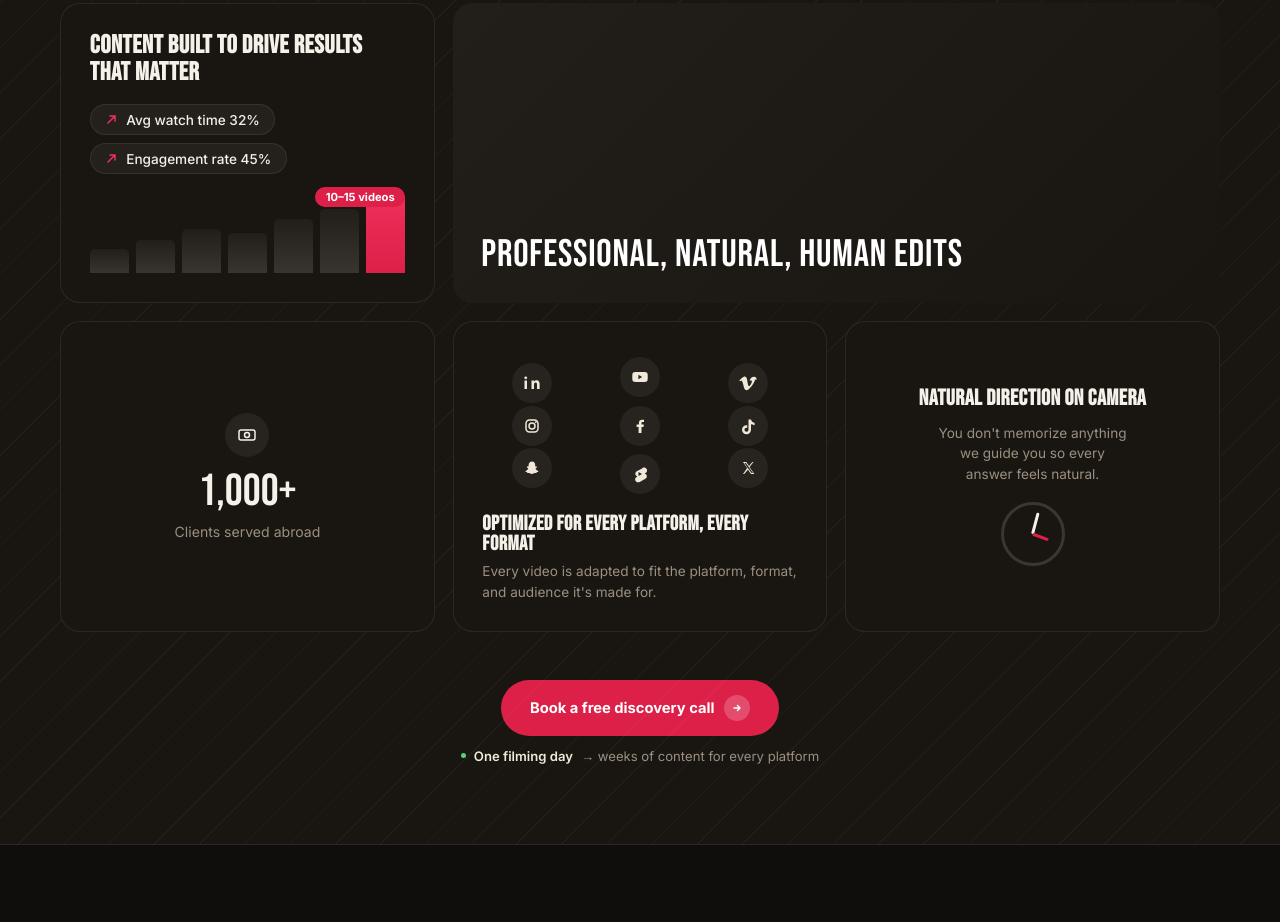
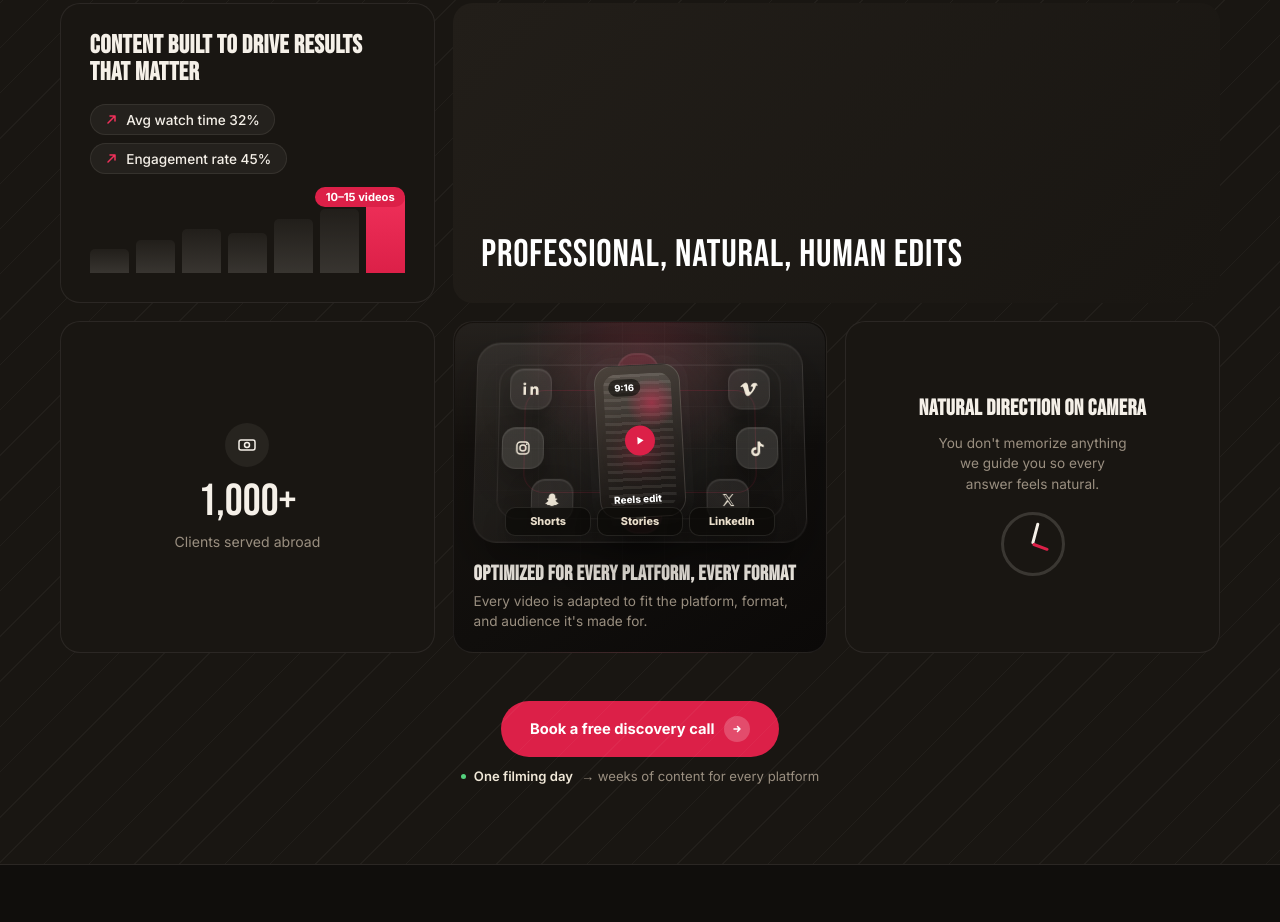
Before and after one commit to talkerstein-consulting/doodle-noodle, an Astro site: page / in a window 1280 px wide. Shown: the part 2597-3519 px from the top of the page. Built offline with nearby package versions, Linux system fonts and the light colour scheme; Astro itself is replaced by a stand-in of ours; no server answers; a script that the page names is missing; a web font is replaced by a local one.

Commit message:
Redesign platform bento card

```diff
--- a/src/pages/index.astro
+++ b/src/pages/index.astro
@@ -150,16 +150,28 @@ import BaseLayout from '../layouts/BaseLayout.astro';
 
       <!-- MIDDLE-BOTTOM: platforms card (spans 2 rows) -->
       <div class="bento-card b-platforms rv">
-        <div class="plat-cloud">
-          <span class="plat-ico" title="LinkedIn"><svg width="18" height="18" viewBox="0 0 18 18" fill="currentColor"><path d="M4 6.5H1.5V15H4V6.5zM2.75 5.3a1.45 1.45 0 100-2.9 1.45 1.45 0 000 2.9zM16.5 15h-2.5v-4.2c0-1-.02-2.3-1.4-2.3s-1.6 1.1-1.6 2.2V15H8.5V6.5H11v1.16h.03c.35-.66 1.2-1.36 2.46-1.36 2.63 0 3.12 1.73 3.12 3.98V15z"/></svg></span>
-          <span class="plat-ico" title="YouTube"><svg width="18" height="18" viewBox="0 0 18 18" fill="currentColor"><path d="M16.5 5.6a1.9 1.9 0 00-1.35-1.35C13.95 4 9 4 9 4s-4.95 0-6.15.25A1.9 1.9 0 001.5 5.6 19.8 19.8 0 001.25 9c0 1.15.08 2.3.25 3.4a1.9 1.9 0 001.35 1.35C4.05 14 9 14 9 14s4.95 0 6.15-.25a1.9 1.9 0 001.35-1.35c.17-1.1.25-2.25.25-3.4s-.08-2.3-.25-3.4zM7.4 11.2V6.8L11.2 9l-3.8 2.2z"/></svg></span>
-          <span class="plat-ico" title="Vimeo"><svg width="18" height="18" viewBox="0 0 18 18" fill="currentColor"><path d="M16 5.6c-.07 1.55-1.15 3.68-3.24 6.37C10.6 14.78 8.8 16.2 7.34 16.2c-.9 0-1.67-.84-2.3-2.5-.42-1.55-.84-3.1-1.26-4.65-.47-1.66-.97-2.5-1.5-2.5-.12 0-.52.24-1.2.72L.32 6.3c.85-.75 1.7-1.5 2.53-2.25 1.15-1 2-1.52 2.6-1.58 1.4-.13 2.26.83 2.58 2.88.35 2.2.6 3.58.73 4.12.4 1.8.83 2.7 1.3 2.7.37 0 .92-.58 1.66-1.74.73-1.16 1.12-2.04 1.17-2.65.1-.92-.27-1.38-1.1-1.38-.4 0-.8.1-1.22.27.8-2.63 2.34-3.9 4.6-3.84 1.67.05 2.46 1.14 2.36 3.26z"/></svg></span>
-          <span class="plat-ico" title="Instagram"><svg width="18" height="18" viewBox="0 0 18 18" fill="none"><rect x="3" y="3" width="12" height="12" rx="3.5" stroke="currentColor" stroke-width="1.5"/><circle cx="9" cy="9" r="3" stroke="currentColor" stroke-width="1.5"/><circle cx="12.8" cy="5.2" r="0.9" fill="currentColor"/></svg></span>
-          <span class="plat-ico" title="Facebook"><svg width="18" height="18" viewBox="0 0 18 18" fill="currentColor"><path d="M10.5 16v-6h2l.4-2.4h-2.4V6.1c0-.7.2-1.18 1.2-1.18h1.3V2.8c-.23-.03-1-.1-1.9-.1-1.9 0-3.2 1.16-3.2 3.28V7.6H5.6V10h2v6h2.9z"/></svg></span>
-          <span class="plat-ico" title="TikTok"><svg width="18" height="18" viewBox="0 0 18 18" fill="currentColor"><path d="M12 2.5c.3 2 1.8 3.2 3.6 3.3v2.5c-1.4 0-2.7-.45-3.6-1.2v5.6c0 2.5-2 4.5-4.5 4.5S3 15.2 3 12.7s2-4.5 4.5-4.5c.27 0 .53.02.78.07v2.6c-.25-.1-.5-.15-.78-.15-1.13 0-2 .9-2 2s.87 2 2 2 2-.9 2-2V2.5H12z"/></svg></span>
-          <span class="plat-ico" title="Snapchat"><svg width="18" height="18" viewBox="0 0 18 18" fill="currentColor"><path d="M9 2.5c1.9 0 3.2 1.5 3.2 3.4 0 .6 0 1.1.1 1.5.3.2.7.2 1 .1.5-.1.9.5.5.9-.3.3-1 .5-1.2.9-.2.6 1.3 2.4 2.6 2.7.3.1.3.5 0 .7-.5.3-1.4.3-1.7.7-.1.2 0 .6-.3.7-.4.1-1-.3-1.7-.1-.6.2-1.1 1-2.6 1s-2-.8-2.6-1c-.7-.2-1.3.2-1.7.1-.3-.1-.2-.5-.3-.7-.3-.4-1.2-.4-1.7-.7-.3-.2-.3-.6 0-.7 1.3-.3 2.8-2.1 2.6-2.7-.2-.4-.9-.6-1.2-.9-.4-.4 0-1 .5-.9.3.1.7.1 1-.1.1-.4.1-.9.1-1.5C5.8 4 7.1 2.5 9 2.5z"/></svg></span>
-          <span class="plat-ico" title="YouTube Shorts"><svg width="18" height="18" viewBox="0 0 18 18" fill="currentColor"><path d="M11.5 3.2L5.8 6.3c-1.5.8-1.9 2.6-1 4 .4.6 1 1 1.7 1.2l-.9.5c-1.5.8-1.9 2.6-1 4s2.7 1.7 4.1.9l5.7-3.1c1.5-.8 1.9-2.6 1-4-.4-.6-1-1-1.7-1.2l.9-.5c1.5-.8 1.9-2.6 1-4s-2.6-1.9-4.1-1.1zM7.5 11V7l3.5 2-3.5 2z"/></svg></span>
-          <span class="plat-ico" title="X"><svg width="16" height="16" viewBox="0 0 16 16" fill="currentColor"><path d="M9.5 7l4-5h-1.2L9 5.9 6.3 2H3l4.2 6L3 14h1.2L8 9.7l3 4.3h3.3L9.5 7zm-1.3 1.5l-.5-.6L4.5 3h1.4l3 4.3.5.6 3.6 5.1h-1.4L8.2 8.5z"/></svg></span>
+        <div class="plat-system" aria-hidden="true">
+          <div class="plat-orbit">
+            <span class="plat-ico plat-ico--ln" title="LinkedIn"><svg width="18" height="18" viewBox="0 0 18 18" fill="currentColor"><path d="M4 6.5H1.5V15H4V6.5zM2.75 5.3a1.45 1.45 0 100-2.9 1.45 1.45 0 000 2.9zM16.5 15h-2.5v-4.2c0-1-.02-2.3-1.4-2.3s-1.6 1.1-1.6 2.2V15H8.5V6.5H11v1.16h.03c.35-.66 1.2-1.36 2.46-1.36 2.63 0 3.12 1.73 3.12 3.98V15z"/></svg></span>
+            <span class="plat-ico plat-ico--yt" title="YouTube"><svg width="18" height="18" viewBox="0 0 18 18" fill="currentColor"><path d="M16.5 5.6a1.9 1.9 0 00-1.35-1.35C13.95 4 9 4 9 4s-4.95 0-6.15.25A1.9 1.9 0 001.5 5.6 19.8 19.8 0 001.25 9c0 1.15.08 2.3.25 3.4a1.9 1.9 0 001.35 1.35C4.05 14 9 14 9 14s4.95 0 6.15-.25a1.9 1.9 0 001.35-1.35c.17-1.1.25-2.25.25-3.4s-.08-2.3-.25-3.4zM7.4 11.2V6.8L11.2 9l-3.8 2.2z"/></svg></span>
+            <span class="plat-ico plat-ico--vm" title="Vimeo"><svg width="18" height="18" viewBox="0 0 18 18" fill="currentColor"><path d="M16 5.6c-.07 1.55-1.15 3.68-3.24 6.37C10.6 14.78 8.8 16.2 7.34 16.2c-.9 0-1.67-.84-2.3-2.5-.42-1.55-.84-3.1-1.26-4.65-.47-1.66-.97-2.5-1.5-2.5-.12 0-.52.24-1.2.72L.32 6.3c.85-.75 1.7-1.5 2.53-2.25 1.15-1 2-1.52 2.6-1.58 1.4-.13 2.26.83 2.58 2.88.35 2.2.6 3.58.73 4.12.4 1.8.83 2.7 1.3 2.7.37 0 .92-.58 1.66-1.74.73-1.16 1.12-2.04 1.17-2.65.1-.92-.27-1.38-1.1-1.38-.4 0-.8.1-1.22.27.8-2.63 2.34-3.9 4.6-3.84 1.67.05 2.46 1.14 2.36 3.26z"/></svg></span>
+            <span class="plat-ico plat-ico--ig" title="Instagram"><svg width="18" height="18" viewBox="0 0 18 18" fill="none"><rect x="3" y="3" width="12" height="12" rx="3.5" stroke="currentColor" stroke-width="1.5"/><circle cx="9" cy="9" r="3" stroke="currentColor" stroke-width="1.5"/><circle cx="12.8" cy="5.2" r="0.9" fill="currentColor"/></svg></span>
+            <span class="plat-ico plat-ico--fb" title="Facebook"><svg width="18" height="18" viewBox="0 0 18 18" fill="currentColor"><path d="M10.5 16v-6h2l.4-2.4h-2.4V6.1c0-.7.2-1.18 1.2-1.18h1.3V2.8c-.23-.03-1-.1-1.9-.1-1.9 0-3.2 1.16-3.2 3.28V7.6H5.6V10h2v6h2.9z"/></svg></span>
+            <span class="plat-ico plat-ico--tt" title="TikTok"><svg width="18" height="18" viewBox="0 0 18 18" fill="currentColor"><path d="M12 2.5c.3 2 1.8 3.2 3.6 3.3v2.5c-1.4 0-2.7-.45-3.6-1.2v5.6c0 2.5-2 4.5-4.5 4.5S3 15.2 3 12.7s2-4.5 4.5-4.5c.27 0 .53.02.78.07v2.6c-.25-.1-.5-.15-.78-.15-1.13 0-2 .9-2 2s.87 2 2 2 2-.9 2-2V2.5H12z"/></svg></span>
+            <span class="plat-ico plat-ico--sc" title="Snapchat"><svg width="18" height="18" viewBox="0 0 18 18" fill="currentColor"><path d="M9 2.5c1.9 0 3.2 1.5 3.2 3.4 0 .6 0 1.1.1 1.5.3.2.7.2 1 .1.5-.1.9.5.5.9-.3.3-1 .5-1.2.9-.2.6 1.3 2.4 2.6 2.7.3.1.3.5 0 .7-.5.3-1.4.3-1.7.7-.1.2 0 .6-.3.7-.4.1-1-.3-1.7-.1-.6.2-1.1 1-2.6 1s-2-.8-2.6-1c-.7-.2-1.3.2-1.7.1-.3-.1-.2-.5-.3-.7-.3-.4-1.2-.4-1.7-.7-.3-.2-.3-.6 0-.7 1.3-.3 2.8-2.1 2.6-2.7-.2-.4-.9-.6-1.2-.9-.4-.4 0-1 .5-.9.3.1.7.1 1-.1.1-.4.1-.9.1-1.5C5.8 4 7.1 2.5 9 2.5z"/></svg></span>
+            <span class="plat-ico plat-ico--sh" title="YouTube Shorts"><svg width="18" height="18" viewBox="0 0 18 18" fill="currentColor"><path d="M11.5 3.2L5.8 6.3c-1.5.8-1.9 2.6-1 4 .4.6 1 1 1.7 1.2l-.9.5c-1.5.8-1.9 2.6-1 4s2.7 1.7 4.1.9l5.7-3.1c1.5-.8 1.9-2.6 1-4-.4-.6-1-1-1.7-1.2l.9-.5c1.5-.8 1.9-2.6 1-4s-2.6-1.9-4.1-1.1zM7.5 11V7l3.5 2-3.5 2z"/></svg></span>
+            <span class="plat-ico plat-ico--x" title="X"><svg width="16" height="16" viewBox="0 0 16 16" fill="currentColor"><path d="M9.5 7l4-5h-1.2L9 5.9 6.3 2H3l4.2 6L3 14h1.2L8 9.7l3 4.3h3.3L9.5 7zm-1.3 1.5l-.5-.6L4.5 3h1.4l3 4.3.5.6 3.6 5.1h-1.4L8.2 8.5z"/></svg></span>
+          </div>
+          <div class="plat-frame">
+            <span class="plat-frame__tag">9:16</span>
+            <span class="plat-frame__caption">Reels edit</span>
+            <span class="plat-frame__play"><svg width="14" height="14" viewBox="0 0 14 14" fill="currentColor"><path d="M4.5 3.2v7.6L10.6 7 4.5 3.2z"/></svg></span>
+          </div>
+          <div class="plat-strip">
+            <span>Shorts</span>
+            <span>Stories</span>
+            <span>LinkedIn</span>
+          </div>
         </div>
         <h3>Optimized for every platform, every format</h3>
         <p>Every video is adapted to fit the platform, format, and audience it's made for.</p>
--- a/src/styles/global.css
+++ b/src/styles/global.css
@@ -221,6 +221,7 @@ section{position:relative}
 @media(max-width:560px){
   .b-stats,.b-image,.b-rev,.b-platforms,.b-quick{grid-column:1;grid-row:auto}
   .b-image{min-height:220px}
+  .b-platforms{min-height:340px}
 }
 .b-dark{background:#0c0a08;border-color:rgba(245,240,232,.06)}
 /* stats card */
@@ -241,13 +242,175 @@ section{position:relative}
 .b-image .bi-grad{position:absolute;inset:0;border-radius:20px;background:linear-gradient(to top,rgba(12,10,8,.88) 0%,rgba(12,10,8,.2) 50%,transparent 100%);z-index:1}
 .b-image .bi-cap{position:absolute;bottom:1.4rem;left:1.6rem;right:1.6rem;z-index:2;font-family:'Bebas Neue',sans-serif;font-size:clamp(1.4rem,2.8vw,2.2rem);letter-spacing:.02em;line-height:1;color:#fff}
 /* platforms card */
-.plat-cloud{flex:1;display:grid;grid-template-columns:repeat(3,1fr);gap:.55rem;align-content:center;justify-items:center;padding:.4rem 0 1.2rem;min-height:140px}
-.plat-ico{width:40px;height:40px;border-radius:50%;background:rgba(245,240,232,.06);display:flex;align-items:center;justify-content:center;color:var(--cream);transition:transform .25s,background .25s}
-.plat-ico:hover{transform:translateY(-3px);background:var(--orange);color:#fff}
-.plat-ico:nth-child(1){transform:translateY(6px)}
-.plat-ico:nth-child(3){transform:translateY(6px)}
-.plat-ico:nth-child(7){transform:translateY(-6px)}
-.plat-ico:nth-child(9){transform:translateY(-6px)}
+.b-platforms{
+  min-height:320px;
+  padding:1.25rem;
+  isolation:isolate;
+  background:
+    radial-gradient(circle at 50% 8%,rgba(240,48,90,.16),transparent 34%),
+    linear-gradient(145deg,#17130f 0%,#100e0c 56%,#0b0908 100%);
+}
+.b-platforms::before{
+  content:"";
+  position:absolute;
+  inset:0;
+  z-index:-1;
+  background-image:
+    linear-gradient(rgba(245,240,232,.04) 1px,transparent 1px),
+    linear-gradient(90deg,rgba(245,240,232,.04) 1px,transparent 1px);
+  background-size:42px 42px;
+  mask-image:radial-gradient(circle at 50% 32%,#000 0%,transparent 72%);
+}
+.b-platforms::after{
+  content:"";
+  position:absolute;
+  inset:1px;
+  z-index:-1;
+  border-radius:19px;
+  background:linear-gradient(180deg,rgba(255,255,255,.06),transparent 38%);
+  pointer-events:none;
+}
+.plat-system{
+  position:relative;
+  flex:1;
+  min-height:210px;
+  margin:-.35rem -.15rem 1.1rem;
+  perspective:820px;
+}
+.plat-orbit{
+  position:absolute;
+  inset:.25rem;
+  border-radius:24px;
+  background:
+    linear-gradient(145deg,rgba(245,240,232,.08),rgba(245,240,232,.018)),
+    radial-gradient(circle at 50% 42%,rgba(245,240,232,.08),transparent 52%);
+  border:1px solid rgba(245,240,232,.08);
+  box-shadow:inset 0 1px 0 rgba(255,255,255,.05),0 22px 50px rgba(0,0,0,.28);
+  transform:rotateX(8deg);
+}
+.plat-orbit::before,.plat-orbit::after{
+  content:"";
+  position:absolute;
+  inset:22px;
+  border:1px solid rgba(245,240,232,.08);
+  border-radius:20px;
+}
+.plat-orbit::after{inset:48px;border-color:rgba(240,48,90,.16)}
+.plat-ico{
+  position:absolute;
+  z-index:2;
+  width:42px;
+  height:42px;
+  border-radius:14px;
+  background:rgba(245,240,232,.08);
+  display:flex;
+  align-items:center;
+  justify-content:center;
+  color:var(--cream);
+  border:1px solid rgba(245,240,232,.1);
+  box-shadow:0 14px 28px rgba(0,0,0,.28),inset 0 1px 0 rgba(255,255,255,.08);
+  transition:transform .25s,background .25s,border-color .25s;
+}
+.plat-ico:hover{transform:translateY(-4px) scale(1.04);background:var(--orange);border-color:rgba(255,255,255,.2);color:#fff}
+.plat-ico--ln{left:10%;top:13%}
+.plat-ico--yt{left:43%;top:5%;border-radius:18px;background:rgba(240,48,90,.16)}
+.plat-ico--vm{right:10%;top:13%}
+.plat-ico--ig{left:8%;top:43%;background:rgba(245,240,232,.12)}
+.plat-ico--fb{left:44%;top:38%}
+.plat-ico--tt{right:8%;top:43%;background:rgba(245,240,232,.12)}
+.plat-ico--sc{left:17%;bottom:10%}
+.plat-ico--sh{left:44%;bottom:4%;border-radius:18px;background:rgba(240,48,90,.14)}
+.plat-ico--x{right:17%;bottom:10%}
+.plat-frame{
+  position:absolute;
+  left:50%;
+  top:50%;
+  z-index:3;
+  width:86px;
+  aspect-ratio:9/16;
+  transform:translate(-50%,-50%) rotate(-3deg);
+  border-radius:18px;
+  background:
+    linear-gradient(180deg,rgba(245,240,232,.16),rgba(245,240,232,.03)),
+    linear-gradient(145deg,#2a211a,#15110e 62%,#0b0908);
+  border:1px solid rgba(245,240,232,.14);
+  box-shadow:0 24px 60px rgba(0,0,0,.48),0 0 0 8px rgba(245,240,232,.025);
+  overflow:hidden;
+}
+.plat-frame::before{
+  content:"";
+  position:absolute;
+  inset:8px;
+  border-radius:13px;
+  background:
+    radial-gradient(circle at 70% 22%,rgba(240,48,90,.55),transparent 22%),
+    linear-gradient(180deg,rgba(245,240,232,.12),transparent 42%),
+    repeating-linear-gradient(180deg,rgba(245,240,232,.1) 0 3px,transparent 3px 8px);
+  opacity:.9;
+}
+.plat-frame__tag,.plat-frame__caption,.plat-frame__play{position:absolute;z-index:2}
+.plat-frame__tag{
+  top:13px;
+  left:13px;
+  padding:.18rem .38rem;
+  border-radius:999px;
+  background:rgba(12,10,8,.62);
+  color:#fff;
+  font-size:.58rem;
+  font-weight:800;
+}
+.plat-frame__caption{
+  left:13px;
+  right:13px;
+  bottom:12px;
+  color:#fff;
+  font-size:.62rem;
+  font-weight:800;
+}
+.plat-frame__play{
+  left:50%;
+  top:50%;
+  width:30px;
+  height:30px;
+  transform:translate(-50%,-50%);
+  border-radius:50%;
+  display:flex;
+  align-items:center;
+  justify-content:center;
+  color:#fff;
+  background:var(--orange);
+  box-shadow:0 10px 24px rgba(220,32,72,.36);
+}
+.plat-strip{
+  position:absolute;
+  left:50%;
+  bottom:10px;
+  z-index:4;
+  width:min(92%,270px);
+  transform:translateX(-50%);
+  display:grid;
+  grid-template-columns:repeat(3,1fr);
+  gap:.35rem;
+}
+.plat-strip span{
+  min-width:0;
+  padding:.42rem .4rem;
+  border-radius:10px;
+  background:rgba(12,10,8,.72);
+  border:1px solid rgba(245,240,232,.1);
+  color:#E8DDCA;
+  text-align:center;
+  font-size:.68rem;
+  font-weight:800;
+  box-shadow:0 10px 24px rgba(0,0,0,.2);
+}
+@media(max-width:900px) and (min-width:561px){
+  .plat-system{min-height:190px}
+  .plat-ico{width:38px;height:38px;border-radius:13px}
+  .plat-frame{width:76px}
+  .plat-strip{bottom:8px}
+  .plat-strip span{font-size:.62rem}
+}
 .b-platforms h3{font-family:'Bebas Neue',sans-serif;font-size:1.3rem;letter-spacing:.02em;line-height:1;margin-bottom:.4rem}
 .b-platforms p{color:var(--grey);font-size:.85rem;line-height:1.5}
 /* quick/camera card */
@@ -564,8 +727,23 @@ footer{background:var(--ink);border-top:1px solid var(--line);padding:3.5rem 0 2
 [data-theme="light"] .bento-card:hover{border-color:rgba(220,32,72,.3)}
 [data-theme="light"] .stat-pill{background:rgba(26,23,20,.05);border-color:rgba(26,23,20,.12)}
 [data-theme="light"] .bar{background:linear-gradient(to top,rgba(26,23,20,.12),rgba(26,23,20,.04))}
-[data-theme="light"] .plat-ico{background:rgba(26,23,20,.06);color:var(--white)}
+[data-theme="light"] .b-platforms{
+  background:
+    radial-gradient(circle at 50% 8%,rgba(240,48,90,.12),transparent 34%),
+    linear-gradient(145deg,#F5F0E8 0%,#EDE5DA 56%,#E5D9C9 100%);
+}
+[data-theme="light"] .b-platforms::before{
+  background-image:
+    linear-gradient(rgba(26,23,20,.05) 1px,transparent 1px),
+    linear-gradient(90deg,rgba(26,23,20,.05) 1px,transparent 1px);
+}
+[data-theme="light"] .plat-orbit{background:linear-gradient(145deg,rgba(26,23,20,.06),rgba(26,23,20,.015));border-color:rgba(26,23,20,.08)}
+[data-theme="light"] .plat-orbit::before,[data-theme="light"] .plat-orbit::after{border-color:rgba(26,23,20,.08)}
+[data-theme="light"] .plat-orbit::after{border-color:rgba(220,32,72,.14)}
+[data-theme="light"] .plat-ico{background:rgba(26,23,20,.06);border-color:rgba(26,23,20,.09);color:var(--white);box-shadow:0 14px 28px rgba(26,23,20,.14),inset 0 1px 0 rgba(255,255,255,.26)}
 [data-theme="light"] .plat-ico:hover{background:var(--orange);color:#fff}
+[data-theme="light"] .plat-frame{border-color:rgba(26,23,20,.12);box-shadow:0 24px 60px rgba(26,23,20,.24),0 0 0 8px rgba(26,23,20,.03)}
+[data-theme="light"] .plat-strip span{background:rgba(245,240,232,.82);border-color:rgba(26,23,20,.1);color:#1A1714;box-shadow:0 10px 24px rgba(26,23,20,.1)}
 [data-theme="light"] .b-dark{background:#1A1714;border-color:rgba(245,240,232,.06)}
 [data-theme="light"] .clock{border-color:rgba(26,23,20,.15)}
 [data-theme="light"] .clock::before{background:var(--white)}
```
